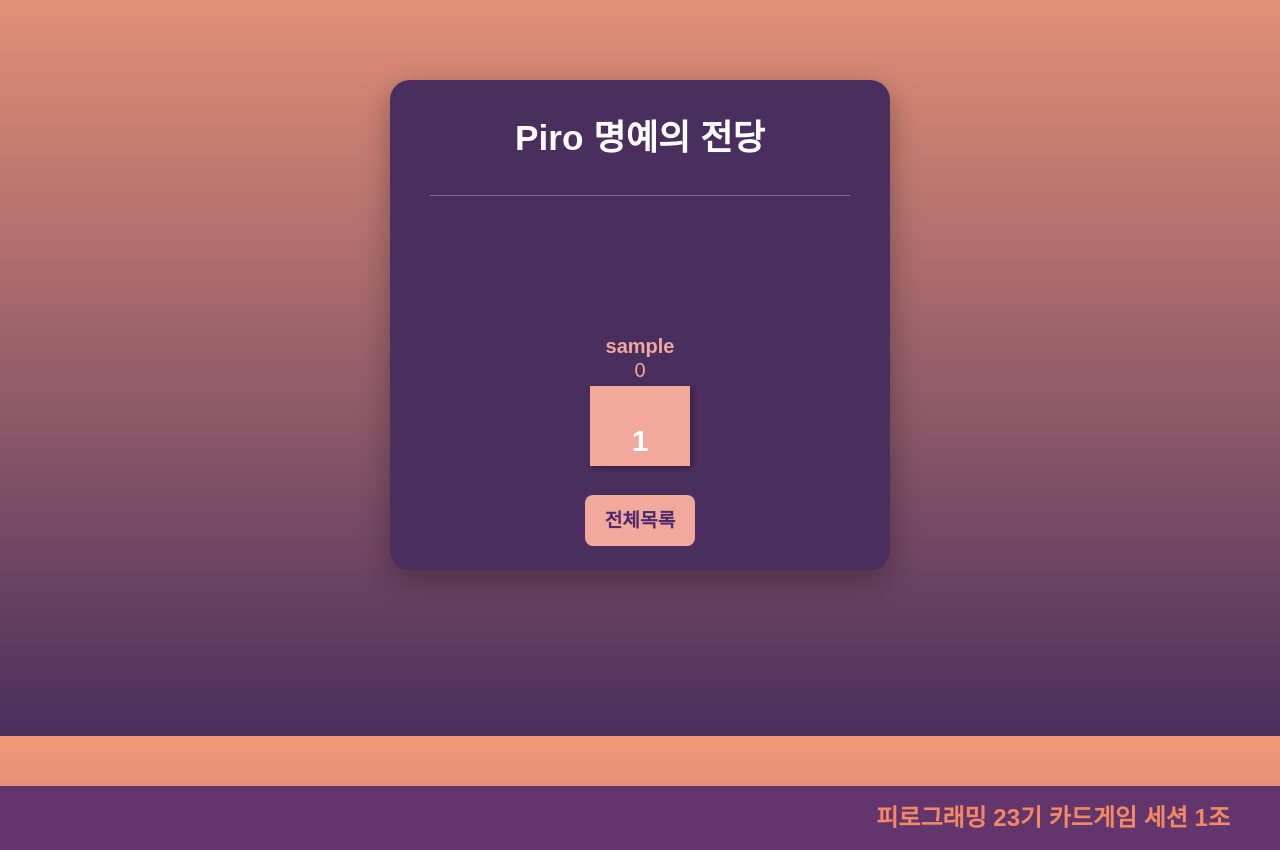
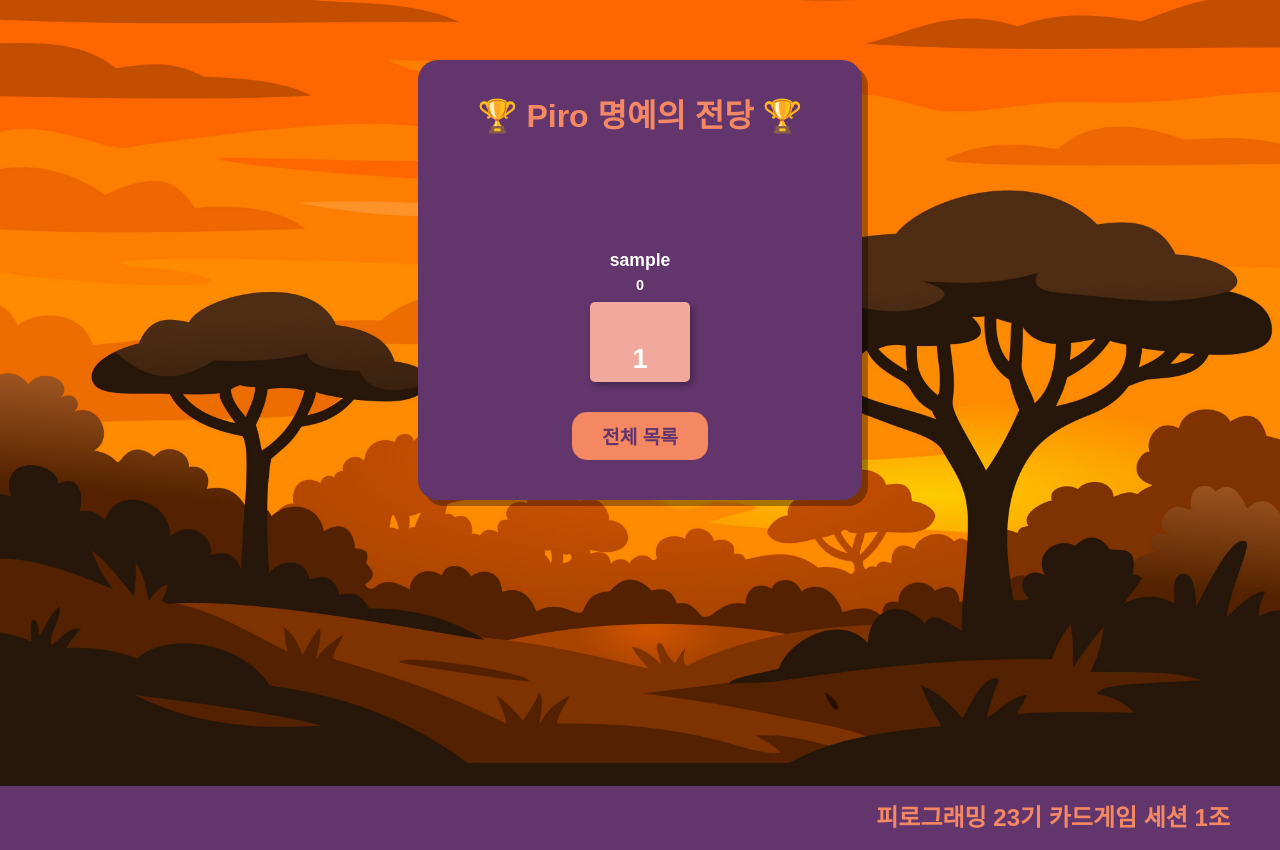
Before and after one commit to Pirogramming-23/Piro23_CardGame_1, a Django app: page /ranking/ in a window 1280 px wide. Shown: the part 64-914 px from the top of the page. Run offline with Django 5.2, Linux system fonts and the light colour scheme; the visitor is signed in with stand-in values (Sample User, id 1); data comes from the database, SQL or seed files in the repository; some libraries are stand-ins or nearby versions.

Commit message:
css 연결 완료

```diff
--- a/main/views.py
+++ b/main/views.py
@@ -163,8 +163,20 @@ def cancel_game_view(request, game_id):
 
 # 랭킹 확인 뷰
 @login_required
+@login_required
 def ranking_view(request):
     users = User.objects.order_by('-total_score')[:3]
-    for user in users:
-        user.bar_height = 80 + max(user.total_score, 0)
+
+    if users:
+        max_score = max(user.total_score for user in users)
+        min_score = min(user.total_score for user in users)
+        score_range = max_score - min_score if max_score != min_score else 1  # 나눗셈 방지
+
+        for user in users:
+            normalized = (user.total_score - min_score) / score_range
+            user.bar_height = int(80 + normalized * 120)  # 최소 80 ~ 최대 200 범위
+    else:
+        for user in users:
+            user.bar_height = 100
+
     return render(request, 'ranking.html', {'top_users': users})
--- a/static/css/stylesje.css
+++ b/static/css/stylesje.css
@@ -1,15 +1,10 @@
-/* ===== 랭킹 페이지 ===== */
-.ranking-body-sje {
-  text-align: center;
-}
-
   .ranking-bar-container-sje {
     display: flex;
     justify-content: center;
     align-items: flex-end;
-  gap: 0;
+    gap: 10px;
     height: 200px;
-  margin-top: 40px;
+    margin-top: 30px;
   }
 
   .ranking-bar-sje {
@@ -17,20 +12,22 @@
     flex-direction: column-reverse;
     align-items: center;
     justify-content: flex-end;
-  align-self: flex-end;
     width: 100px;
-  border-radius: 0;
-  box-shadow: 2px 2px 6px rgba(0, 0, 0, 0.3);
+    border-radius: 5px;
+    box-shadow: 3px 3px 6px rgba(0, 0, 0, 0.3);
     position: relative;
+    font-weight: bold;
+    font-size: 1.1rem;
   }
 
-/* 순위별 색상 차등 */
   .ranking-bar-sje:nth-child(1) {
     background-color: #f1a89d;
   }
+
   .ranking-bar-sje:nth-child(2) {
     background-color: #f4b78f;
   }
+
   .ranking-bar-sje:nth-child(3) {
     background-color: #f6cb7b;
   }
@@ -38,8 +35,7 @@
   .rank-number-sje {
     position: absolute;
     bottom: 10px;
-  font-size: 30px;
-  font-weight: bold;
+    font-size: 1.7rem;
     color: white;
   }
 
@@ -47,53 +43,17 @@
     position: absolute;
     top: -50px;
     text-align: center;
+    color: white;
+    font-size: 0.9rem;
+
   }
 
-.username-sje {
-  display: block;
-  font-size: 20px;
-  margin-bottom: 4px;
+  .user-label-sje .username-sje {
+    font-size: 1.1rem;
     font-weight: bold;
-  color: #f1a89d;
+    margin-bottom: 8px;
   }
 
-.score-sje {
-  font-size: 20px;
-  color: #f1a89d;
+  .user-label-sje .score-sje {
+    font-size: 0.9rem;
   }
-
-.back-btn-sje {
-  background-color: #f1a89d;
-  color: #4e2a6d;
-  border-radius: 8px;
-}
-
-
-/* ===== 반격하기 페이지 ===== */
-.counter-body-sje {
-  text-align: left;
-}
-
-.counter-result-sje {
-  text-align: left;
-}
-
-.card-radio-sje {
-  display: flex;
-  align-items: center;
-  justify-content: flex-start;
-  margin-bottom: 10px;
-  font-size: 1.2rem;
-  color: #f1a89d;
-}
-
-.card-value-sje {
-  margin-left: 8px;
-  font-weight: bold;
-}
-
-.counter-btn-sje {
-  background-color: #f1a89d;
-  color: #4e2a6d;
-  border-radius: 8px;
-}
--- a/templates/ranking.html
+++ b/templates/ranking.html
@@ -1,37 +1,93 @@
-{% extends 'base.html' %}
+{% extends "base.html" %}
 {% load static %}
 
-{% block head_title %}랭킹 보기 | Piro Card Game{% endblock %}
+{% block head_title %}명예의 전당 | Piro Card Game{% endblock %}
 {% block extra_head %}
-<link rel="stylesheet" href="{% static 'css/game_detail.css' %}">
-<link rel="stylesheet" href="{% static 'css/stylesje.css' %}">
+<link rel="stylesheet" href="{% static 'css/start_game.css' %}">
+<link rel="stylesheet" href="{% static 'css/start_game.css' %}">
+<style>
+  .ranking-bar-container-sje {
+    display: flex;
+    justify-content: center;
+    align-items: flex-end;
+    gap: 10px;
+    height: 200px;
+    margin-top: 30px;
+  }
+
+  .ranking-bar-sje {
+    display: flex;
+    flex-direction: column-reverse;
+    align-items: center;
+    justify-content: flex-end;
+    width: 100px;
+    border-radius: 5px;
+    box-shadow: 3px 3px 6px rgba(0, 0, 0, 0.3);
+    position: relative;
+    font-weight: bold;
+    font-size: 1.1rem;
+  }
+
+  .ranking-bar-sje:nth-child(1) {
+    background-color: #f1a89d;
+  }
+
+  .ranking-bar-sje:nth-child(2) {
+    background-color: #f4b78f;
+  }
+
+  .ranking-bar-sje:nth-child(3) {
+    background-color: #f6cb7b;
+  }
+
+  .rank-number-sje {
+    position: absolute;
+    bottom: 10px;
+    font-size: 1.7rem;
+    color: white;
+  }
+
+  .user-label-sje {
+    position: absolute;
+    top: -50px;
+    text-align: center;
+    color: white;
+    font-size: 0.9rem;
+
+  }
+
+  .user-label-sje .username-sje {
+    font-size: 1.1rem;
+    font-weight: bold;
+    margin-bottom: 8px;
+  }
+
+  .user-label-sje .score-sje {
+    font-size: 0.9rem;
+  }
+</style>
 {% endblock %}
 
 {% block content %}
-<div class="container-lsy">
-  <div class="card-lsy">
-    <div class="card-body-lsy ranking-body-sje">
-      <h3 class="card-title-lsy">Piro 명예의 전당</h3>
-      <hr class="divider-lsy">
+<div class="start-game-container-kds">
+  <div class="start-game-box-kds">
+    <h2 class="start-game-title-kds">🏆 Piro 명예의 전당 🏆</h2>
 
     <div class="ranking-bar-container-sje">
       {% for user in top_users %}
         <div class="ranking-bar-sje" style="height: {{ user.bar_height }}px;">
           <span class="rank-number-sje">{{ forloop.counter }}</span>
           <div class="user-label-sje">
-              <span class="username-sje">{{ user.username }}</span>
-              <span class="score-sje">{{ user.total_score }}</span>
+            <div class="username-sje">{{ user.username }}</div>
+            <div class="score-sje">{{ user.total_score }}</div>
           </div>
         </div>
-        {% empty %}
-          <p>랭킹 정보가 없습니다.</p>
       {% endfor %}
     </div>
 
-      <div style="margin-top: 30px;">
-        <a href="{% url 'game_list' %}" class="btn-lsy btn-counter-lsy back-btn-sje">전체목록</a>
-      </div>
-    </div>
+    <a href="{% url 'game_list' %}">
+      <button class="attack-btn-kds" style="margin-top: 30px;">전체 목록</button>
+    </a>
   </div>
 </div>
 {% endblock %}
```
Also changed, not shown: templates/counter_attack.html (+30 -28 lines). Lines whose indentation alone changed are shown as unchanged.
